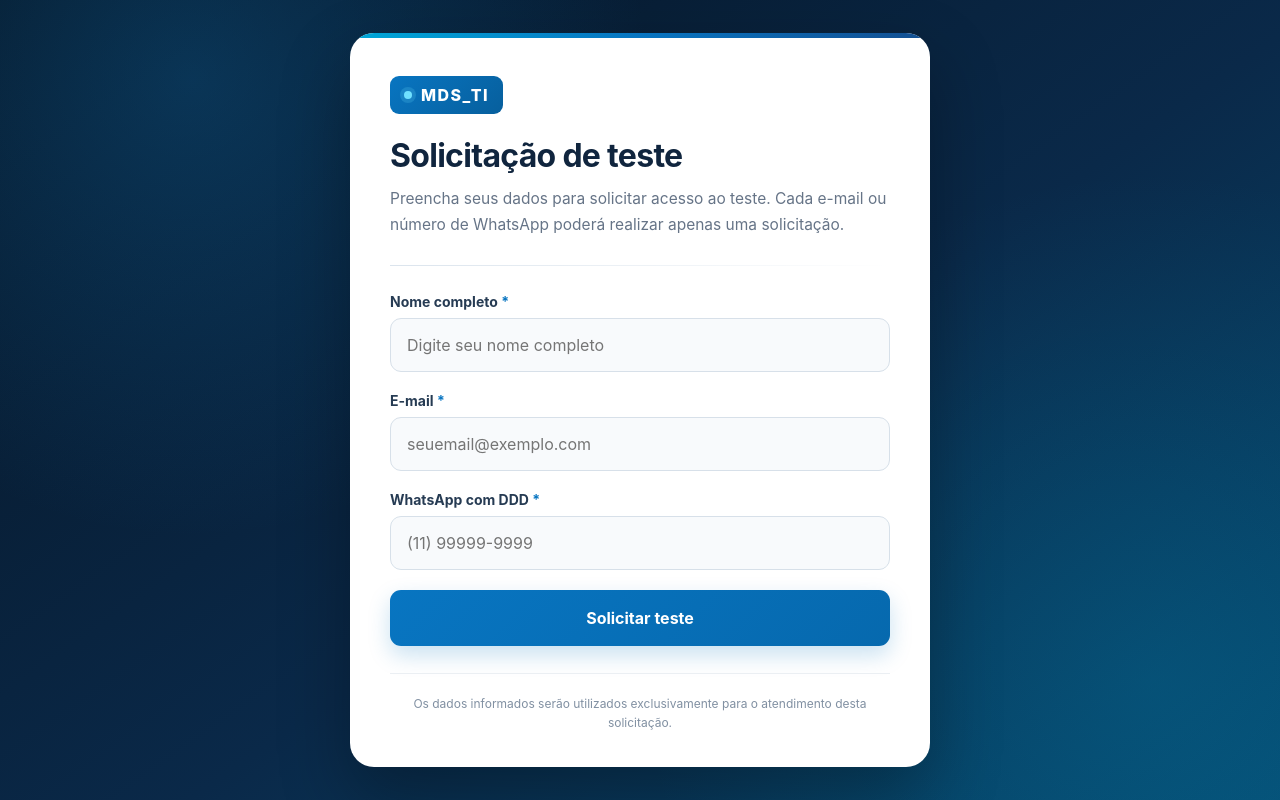
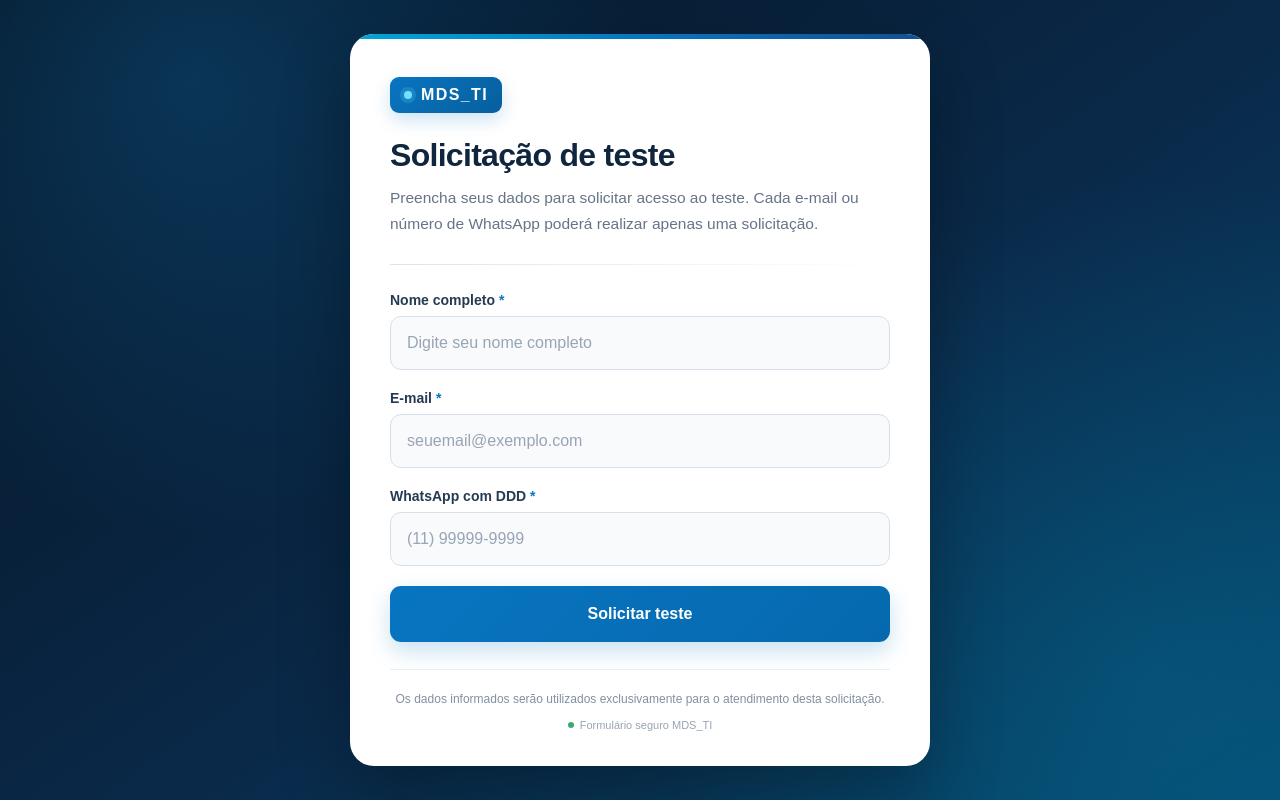
Before and after one commit to marcioecofabril-hub/MDS-TI-Solicitacao, a Flask app: page / in a window 1280 px wide. Run offline with Flask 3, Linux system fonts and the light colour scheme.

Commit message:
Update index.html

```diff
--- a/templates/index.html
+++ b/templates/index.html
@@ -135,11 +142,16 @@
             font-size: 16px;
             font-weight: 800;
             letter-spacing: 1.4px;
+
+            box-shadow:
+                0 7px 18px
+                rgba(8, 117, 193, 0.20);
         }
 
         .marca-icone {
             width: 8px;
             height: 8px;
+
             border-radius: 50%;
 
             background: #70e1ff;
@@ -155,18 +167,21 @@
             color: #10253e;
 
             font-size: 32px;
+            font-weight: 750;
             line-height: 1.15;
             letter-spacing: -0.7px;
         }
 
         .descricao {
             color: var(--texto-secundario);
+
             font-size: 15.5px;
             line-height: 1.65;
         }
 
         .separador {
             height: 1px;
+
             margin-bottom: 27px;
 
             background:
@@ -211,11 +228,23 @@
             font-family: inherit;
             font-size: 16px;
 
-            transition: 0.2s;
+            transition:
+                border-color 0.2s,
+                box-shadow 0.2s,
+                background 0.2s;
+        }
+
+        input::placeholder {
+            color: #99a5b5;
+        }
+
+        input:hover {
+            border-color: #b8c6d4;
         }
 
         input:focus {
             border-color: var(--azul);
+
             background: #ffffff;
 
             box-shadow:
@@ -411,14 +491,44 @@
 
         .aviso {
             color: #8190a2;
+
             font-size: 12px;
             line-height: 1.6;
         }
 
+        .seguranca {
+            display: inline-flex;
+            align-items: center;
+            gap: 6px;
+
+            margin-top: 9px;
+
+            color: #98a5b3;
+
+            font-size: 11px;
+        }
+
+        .seguranca-ponto {
+            width: 6px;
+            height: 6px;
+
+            border-radius: 50%;
+
+            background: #40a96b;
+        }
+
         @media (max-width: 600px) {
+
             body {
                 display: block;
+
+                min-height: 100vh;
+
                 padding: 18px 14px;
+            }
+
+            .pagina {
+                max-width: none;
             }
 
             .card {
@@ -588,8 +745,14 @@
 
                     <p class="aviso">
                         Os dados informados serão utilizados
-                        exclusivamente para o atendimento desta solicitação.
+                        exclusivamente para o atendimento
+                        desta solicitação.
                     </p>
+
+                    <div class="seguranca">
+                        <span class="seguranca-ponto"></span>
+                        Formulário seguro MDS_TI
+                    </div>
 
                 </footer>
 
@@ -804,6 +980,9 @@
 
                         headers: {
                             "Content-Type":
+                                "application/json",
+
+                            "Accept":
                                 "application/json"
                         },
 
@@ -901,17 +1086,23 @@
                     return;
                 }
 
+
                 definirCarregando(
                     true
                 );
 
-                let tokenReserva = "";
+                let tokenReserva =
+                    "";
+
+                let emailEnviado =
+                    false;
+
 
                 try {
 
                     /*
                     ===========================================
-                    1. VERIFICA DUPLICIDADE NO clientes.json
+                    1. VERIFICA CLIENTE
                     ===========================================
                     */
 
@@ -1048,9 +1253,13 @@ Solicitação recebida através da página MDS_TI.
                     }
 
 
+                    emailEnviado =
+                        true;
+
+
                     /*
                     ===========================================
-                    3. CONFIRMA O REGISTRO NO clientes.json
+                    3. CONFIRMA O CLIENTE
                     ===========================================
                     */
 
@@ -1092,24 +1305,34 @@ Solicitação recebida através da página MDS_TI.
                     }
 
 
+                    /*
+                    ===========================================
+                    4. SUCESSO
+                    ===========================================
+                    */
+
                     formulario.reset();
 
                     formulario.style.display =
                         "none";
+
 
                     mostrarMensagem(
                         "Solicitação enviada com sucesso.",
                         "sucesso"
                     );
 
+
                     conteudoTeste.textContent =
-                        "Seu teste MDS_TI foi liberado.\n\n" +
-                        "Este e-mail e WhatsApp foram registrados. " +
-                        "Uma nova solicitação com os mesmos dados " +
+                        "Sua solicitação MDS_TI foi registrada com sucesso.\n\n" +
+                        "O e-mail e o WhatsApp informados já foram registrados. " +
+                        "Uma nova solicitação utilizando os mesmos dados " +
                         "não será permitida.";
+
 
                     resultadoTeste.className =
                         "resultado-teste ativo";
+
 
                 } catch (erro) {
 
@@ -1118,21 +1341,33 @@ Solicitação recebida através da página MDS_TI.
                         erro
                     );
 
+
                     /*
-                    Se o e-mail não foi enviado, remove a reserva.
-                    Se o cliente já estava cadastrado, tokenReserva
-                    estará vazio e nenhum registro será removido.
+                    Só cancela a reserva se o Web3Forms
+                    NÃO tiver confirmado o envio.
+
+                    Isso evita enviar dois e-mails caso o
+                    e-mail tenha sido enviado corretamente
+                    mas a confirmação posterior tenha falhado.
                     */
 
-                    await cancelarReserva(
-                        tokenReserva
-                    );
+                    if (
+                        tokenReserva &&
+                        !emailEnviado
+                    ) {
+
+                        await cancelarReserva(
+                            tokenReserva
+                        );
+                    }
+
 
                     mostrarMensagem(
                         erro.message ||
                         "Não foi possível processar a solicitação.",
                         "erro"
                     );
+
 
                     definirCarregando(
                         false
```
Also changed, not shown: other parts of templates/index.html (+163 -19 lines).
